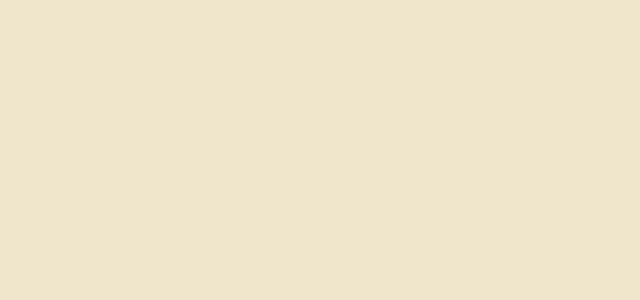
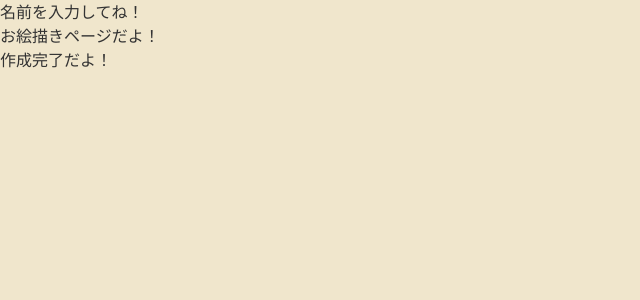
Before and after one commit to kp047i/nanjamonja-future-front, a React (Vite) app: page /character in a window 1280 px wide. Shown: the top 300 px of the page, without its empty margins (0-640 px from the left). Built offline with nearby package versions, Linux system fonts and the light colour scheme.

Commit message:
シーンをザーッと用意

```diff
--- /dev/null
+++ b/src/pages/character/components/scene/FinishScene.tsx
@@ -0,0 +1,7 @@
+export const FinishScene = () => {
+  return (
+    <div>
+      <p>作成完了だよ！</p>
+    </div>
+  )
+}
--- /dev/null
+++ b/src/pages/character/components/scene/OekakiScene.tsx
@@ -0,0 +1,7 @@
+export const OekakiScene = () => {
+  return (
+    <div>
+      <p>お絵描きページだよ！</p>
+    </div>
+  )
+}
--- /dev/null
+++ b/src/pages/character/components/scene/UserNameScene.tsx
@@ -0,0 +1,7 @@
+export const UserNameScene = () => {
+  return (
+    <div>
+      <p>名前を入力してね！</p>
+    </div>
+  )
+}
--- a/src/pages/character/index.tsx
+++ b/src/pages/character/index.tsx
@@ -1,34 +1,21 @@
+import "./style.css"
 import styled from "styled-components";
-// import { CardCheckBox } from "../../features/Card/components/CardCheckBox";
-// import { useState } from "react";
-// import { Card } from "../../features/Card/type";
 
-// const cards: Card[] = [
-//   {
-//     userName: "user1",
-//     imgPath:
-//       "https://res.cloudinary.com/techfeed/image/upload/w_96,h_96,c_fill/v1585110459/users/wqrb2bwadnhi0df00qmm.png",
-//   },
-// ];
+import { UserNameScene } from "./components/scene/UserNameScene";
+import { OekakiScene } from "./components/scene/OekakiScene";
+import { FinishScene } from "./components/scene/FinishScene";
 
 export const Character = () => {
-  // const [selectedCards, setSelectedCards] = useState<Card[]>([]);
-
   return (
-    <GameLayout>
-      <CardList></CardList>
-    </GameLayout>
+    <CharacterLayout>
+      <UserNameScene />
+      <OekakiScene />
+      <FinishScene />
+    </CharacterLayout>
   );
 };
 
-const GameLayout = styled.div`
-  width: 100vh;
-  height: 100vh;
+const CharacterLayout = styled.div`
+  width: 100%;
+  height: 100svh;
 `;
-
-const CardList = styled.div`
-  display: grid;
-  grid-template-columns: repeat(3, 160px);
-  gap: 64px;
-  place-content: center;
-`;
--- /dev/null
+++ b/src/pages/character/style.css
@@ -0,0 +1,14 @@
+html, body {
+  padding: 0;
+  margin: 0;
+}
+
+#root {
+  margin: 0;
+  padding: 0;
+  text-align: initial;
+}
+
+p {
+  margin: 0;
+}
```
